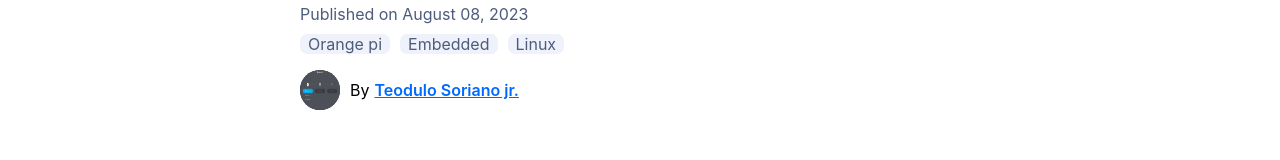
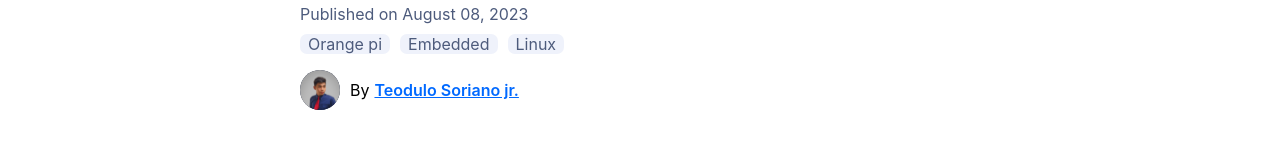
Before and after one commit to teodie/teodulosoriano, a plain HTML site: page blogging.html in a window 1280 px wide. Shown: the part 210-370 px from the top of the page. Drawn offline with Linux system fonts and the light colour scheme.

Commit message:
reduce image size

```diff
--- a/blogging.html
+++ b/blogging.html
@@ -60,7 +60,7 @@
                         <!-- author image  -->
 
                         <div style="  height: 40px; width: 40px; border-radius: 20px; background-color: rgb(27, 37, 65); border: 0;">
-                            <img src="/assets/img/balena.PNG" alt="pic" id="author_img">
+                            <img src="/assets/img/teodulo_resize.png" alt="pic" id="author_img">
                         </div>
                         <p><p>By</p></a><a href="#" class="author_name">Teodulo Soriano jr.</a></p>
                     </div>
```
Also changed, not shown: assets/img/teodulo_resize.png (added).
